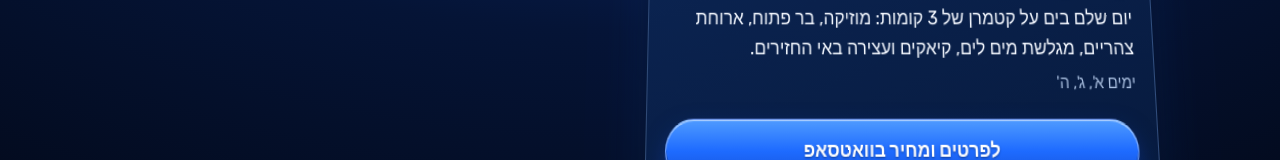
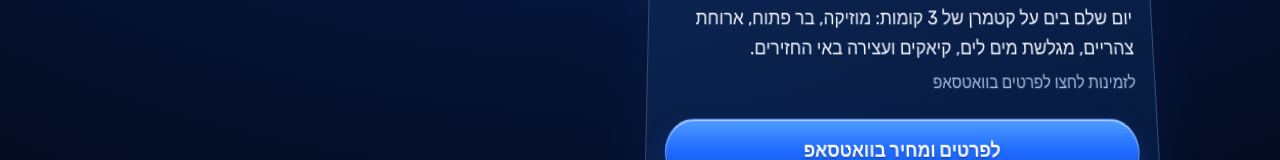
Before and after one commit to nissimper86-jpg/center-samui-site, a plain HTML site: page tours/index.html in a window 1280 px wide. Shown: the part 3423-3583 px from the top of the page. Drawn offline with Linux system fonts and the light colour scheme.

Commit message:
Tours page: catamaran availability via WhatsApp
Co-Authored-By: Claude Opus 5.5 <noreply@anthropic.com>
Claude-Session: https://claude.ai/code/session_01HxnaGJv57RVK3RdE6YbgvY

```diff
--- a/tours/index.html
+++ b/tours/index.html
@@ -157,7 +157,7 @@ fbq('track','PageView');
     <div class="txt">
       <h2>קטמרן לחמשת האיים</h2>
       <p>יום שלם בים על קטמרן של 3 קומות: מוזיקה, בר פתוח, ארוחת צהריים, מגלשת מים לים, קיאקים ועצירה באי החזירים.</p>
-      <p class="note">ימים א', ג', ה'</p>
+      <p class="note">לזמינות לחצו לפרטים בוואטסאפ</p>
       <a class="btn" data-tour="catamaran" href="https://wa.me/972559237382?text=%D7%94%D7%99%D7%99%2C%20%D7%A8%D7%90%D7%99%D7%AA%D7%99%20%D7%90%D7%AA%20%D7%94%D7%9E%D7%95%D7%93%D7%A2%D7%94%20%D7%95%D7%90%D7%A9%D7%9E%D7%97%20%D7%9C%D7%A4%D7%A8%D7%98%D7%99%D7%9D%20%D7%95%D7%9E%D7%97%D7%99%D7%A8%20%D7%A2%D7%9C%20%D7%A7%D7%98%D7%9E%D7%A8%D7%9F%20%D7%9C%D7%97%D7%9E%D7%A9%D7%AA%20%D7%94%D7%90%D7%99%D7%99%D7%9D%20%D7%91%D7%A7%D7%95%D7%A1%D7%9E%D7%95%D7%99">לפרטים ומחיר בוואטסאפ</a>
     </div>
   </article>
```
